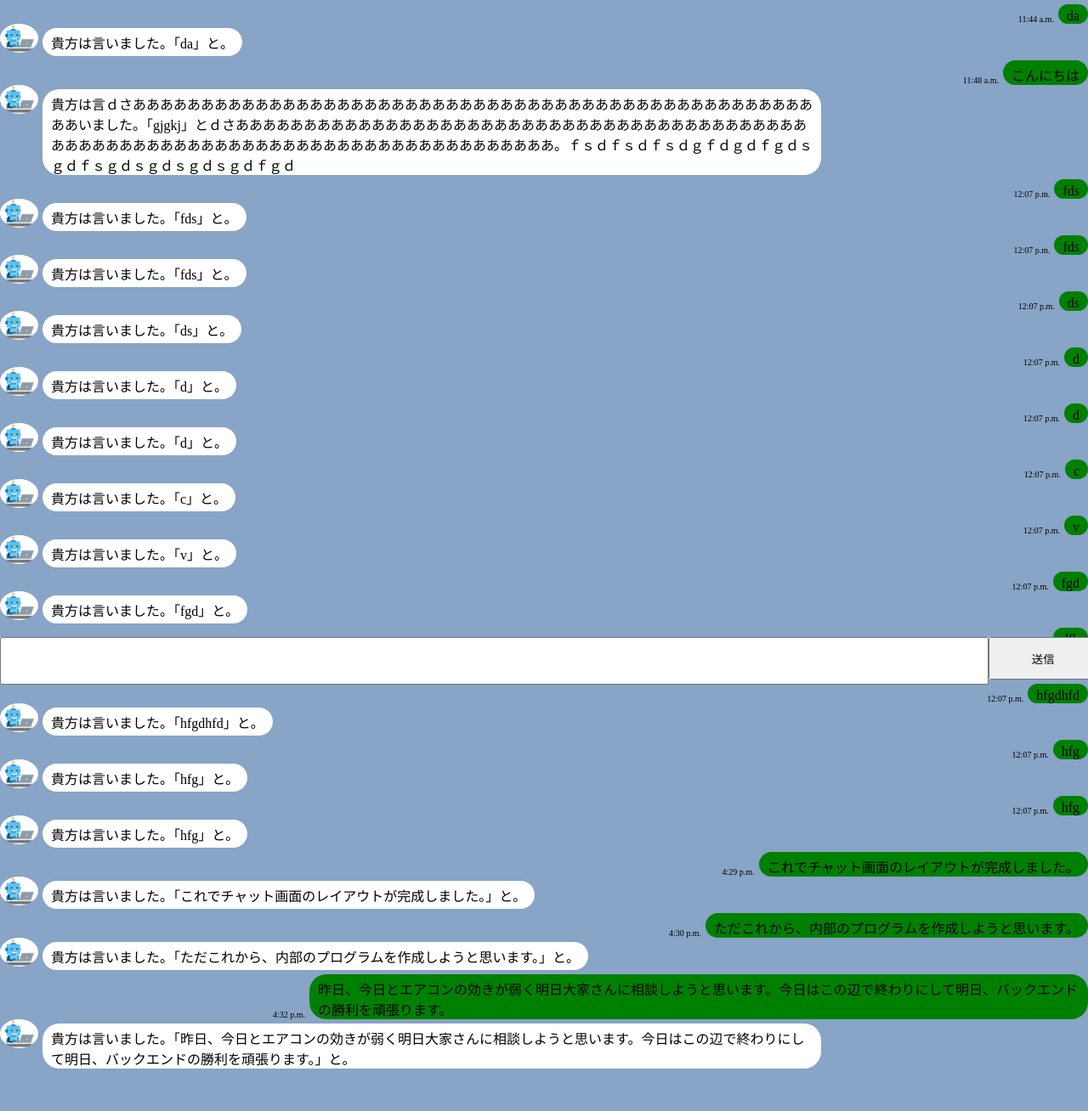
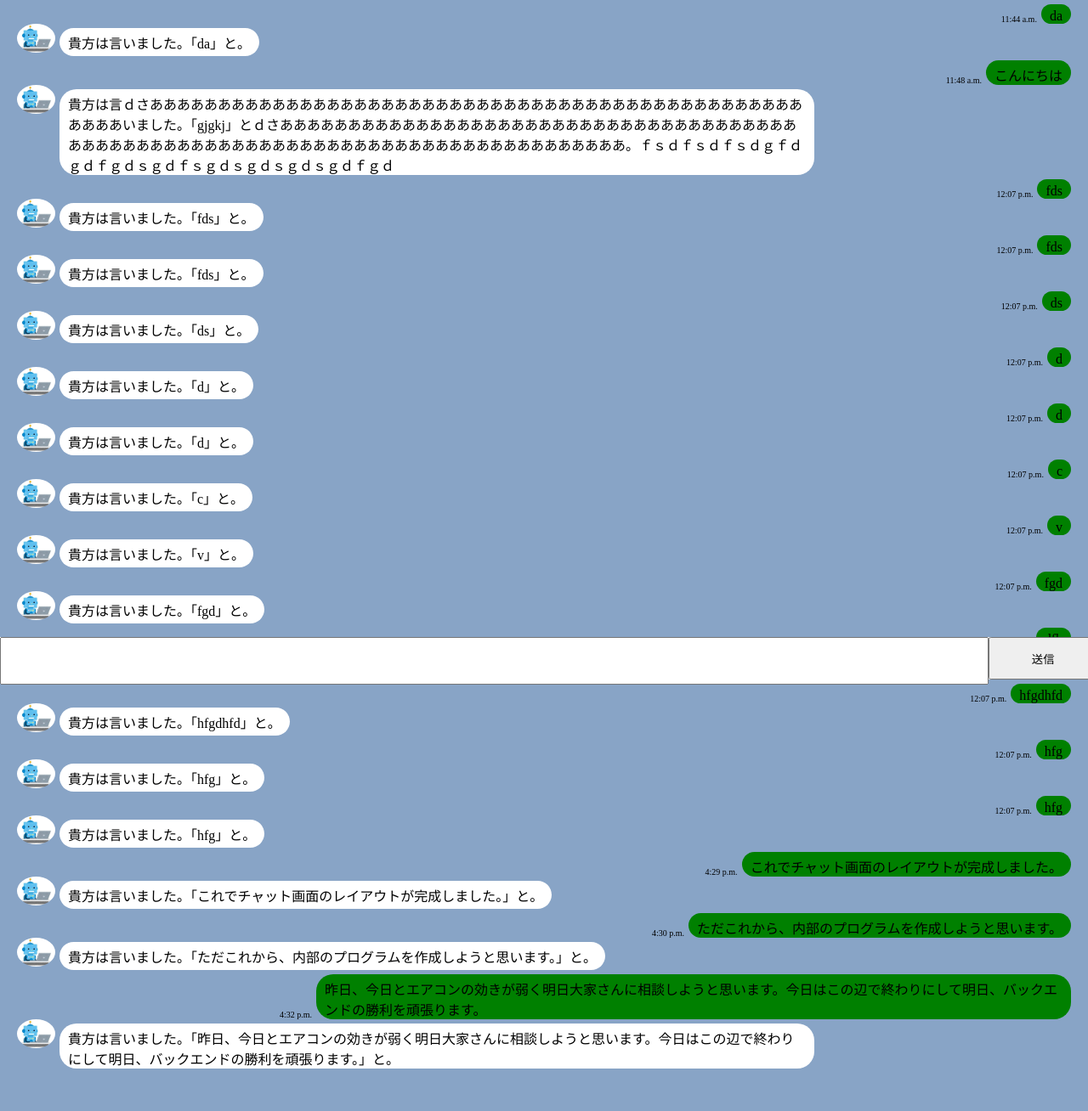
Before and after one commit to kake01/django_test, a Django app: page /chat/ in a window 1280 px wide. Shown: the whole page at 85% size. Run offline with Django 3.2, Linux system fonts and the light colour scheme; a user stored in the database is signed in; data comes from the database, SQL or seed files in the repository; some libraries are stand-ins or nearby versions.

Commit message:
chat画面の一部バグ修正

```diff
--- a/base/static/base/css/index.css
+++ b/base/static/base/css/index.css
@@ -1,20 +1,19 @@
 html {
-    height: 100%;
+   height: 100%;
 }
 body {
     margin: unset;
     height: 100%;
 }
+main {
+    height: 100%;
+}
+.ContentBlok {
+    height: 100vh;
+}
 p {
     margin: unset;
 }
-main {
-    height: 100%;
-}
-/* h1 {
-    margin: unset;
-} */
-
 /* @media screen and (min-width: 1000px) {
     img {
         width: 65px;
--- a/base/templates/base/index.html
+++ b/base/templates/base/index.html
@@ -11,7 +11,9 @@
 </head>
 
 <body>
-<script src="https://kit.fontawesome.com/8a4e8c2d57.js" crossorigin="anonymous"></script>
-  <main>{% block content %}{% endblock %}</main>
+  <script src="https://kit.fontawesome.com/8a4e8c2d57.js" crossorigin="anonymous"></script>
+  <div class="ContentBlok">
+    <main>{% block content %}{% endblock %}</main>
+  </div>
 </body>
 </html>
--- a/chat/models.py
+++ b/chat/models.py
@@ -8,7 +8,6 @@ class Message(models.Model):
     respond = models.CharField(max_length=300)
     pub_date = models.DateTimeField(auto_now_add=True)
 
-
     def __str__(self):
         return 'owner='+ str(self.owner) + '(Message:id=' + str(self.id) + ' , '  + 'content=' + self.content + 'respond=' + self.respond + str(self.pub_date) + ' ) '
 
--- a/chat/static/chat/css/chat.css
+++ b/chat/static/chat/css/chat.css
@@ -1,12 +1,14 @@
-body {
-    height: unset;
-}
 main {
     background: #88a4c6;
     /*---下部固定部分の領域空ける---*/
     position: relative;
     padding-bottom: 50px;
     box-sizing: border-box;
+    height: auto;
+    min-height: 100%;
+}
+.ChatLog {
+    padding: 0 20px;
 }
 .SendMessage {
     display: flex;
```
Also changed, not shown: chatBot2/settings.py (+0 -10 lines).
